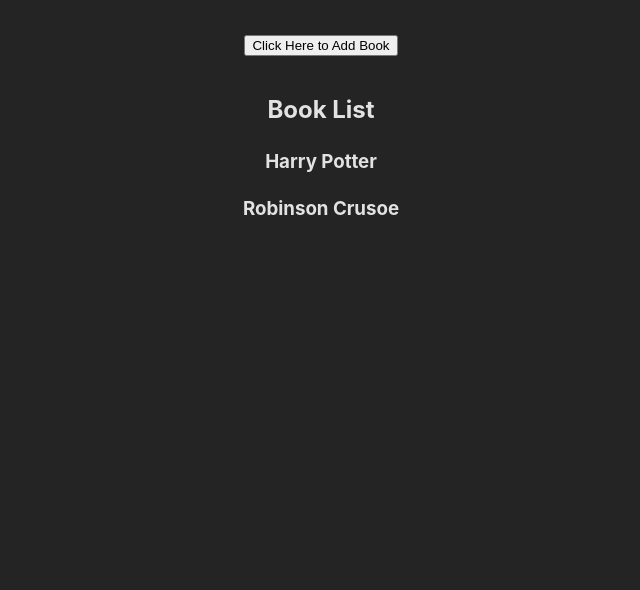
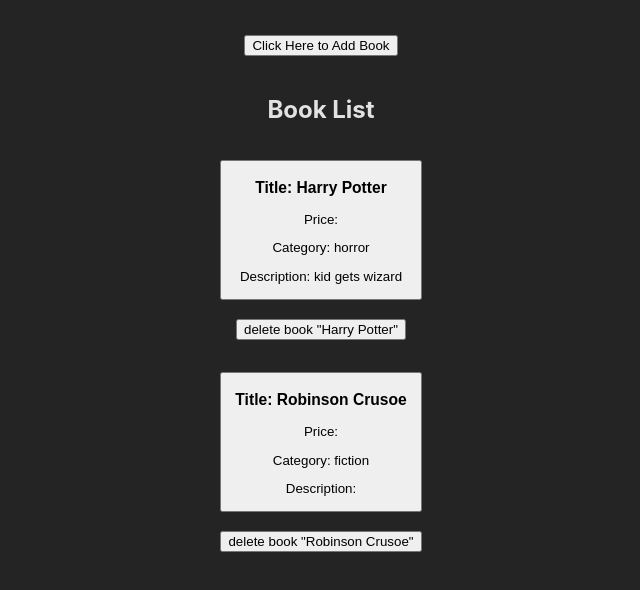
Before and after one commit to EvasiveJosh/bookstore, a React (Vite) app: page / in a window 1280 px wide. Shown: the top 590 px of the page, without its empty margins (319-959 px from the left). Built offline with nearby package versions, Linux system fonts and the light colour scheme.

Commit message:
current code

```diff
--- a/src/App.jsx
+++ b/src/App.jsx
@@ -3,12 +3,12 @@ import "./App.css";
 // import editPopUp from "./components/editPopUp";
 import { BookList } from "./components/booklist";
 import { AddBookPopUp } from "./components/AddBookModal";
+import { EditBookPopUp } from "./components/EditBookModal";
 
 function App() {
 
   const [openAddModal,setAddModal] = useState(false);
   const [openEditModal,setEditModal] = useState(false);
-
   return (
     <div className="flex">
       <div className="add-button">
--- a/src/assets/array.js
+++ b/src/assets/array.js
@@ -6,7 +6,7 @@ const bookArray = [
         name: 'Harry Potter',
         price:'',
         category:'horror',
-        descript:''
+        descript:'kid gets wizard'
     },
     {
         bookId: nanoid(),
--- /dev/null
+++ b/src/components/EditBookModal.jsx
@@ -0,0 +1,32 @@
+import React from "react";
+import { useState } from "react";
+import { editBook } from "../reducers/bookreducer";
+import { useDispatch, useSelector } from "react-redux";
+import "../styling/EditBookModal.css"
+
+export const EditBookPopUp = (bookId) =>{
+    const books = useSelector(state => state.books.find(book => book.bookId === props.bookId))
+    const [newTitle,setTitle] = useState("")
+    const [newPrice,setPrice] = useState("")
+    const [newCategory,setCategory] = useState("")
+    const [newDescription,setDescription] = useState("")
+    console.log(descript)
+
+    const handleTitleChange = (e) =>{
+        setTitle(e.target.value);
+    };
+    const handlePriceChange = (e) =>{
+        setPrice(e.target.value);
+    };
+    const handleCategoryChange = (e) =>{
+        setCategory(e.target.value);
+    };
+    const handleDescriptionChange = (e) =>{
+        setDescription(e.target.value);
+    };
+    const dispatch = useDispatch()
+    const changes = {id:bookId,name:newTitle,price:newPrice,category:newCategory,descript:newDescription}
+    return (
+        <h1>hello</h1>
+    );
+}
--- a/src/components/booklist.jsx
+++ b/src/components/booklist.jsx
@@ -1,20 +1,35 @@
 import React from 'react'
-import { useSelector } from 'react-redux'
+import { useDispatch, useSelector } from 'react-redux'
+import '../styling/BookList.css'
+import { removeBook } from '../reducers/bookreducer'
+import { EditBookPopUp } from './EditBookModal'
+import { useState } from 'react'
 
 export const BookList = () => {
   const books = useSelector(state => state.books)
-  console.log(books);
+  const dispatch = useDispatch()
+  const [selectedBook, setSelectedBook] = useState();
   const renderedBooks = books.map(book => (
-    <article className="book-excerpt" key={book.bookId}>
-      <h3>{book.name}</h3>
-      <p className="book-content">{book.descript.substring(0, 100)}</p>
-    </article>
+    <div className='book'>
+      <button className="book-excerpt" key={book.bookId} onClick={() => {setSelectedBook(book.bookId)}}>
+        <h3>Title: {book.name}</h3>
+        <p className='book-price'>Price: {book.price}</p>
+        <p className='book-category'>Category: {book.category}</p>
+        <p className="book-content">Description: {book.descript.substring(0, 500)}</p>
+      </button>
+      <div className='delete'>
+        <button className='delete-button' onClick={() =>{dispatch(removeBook(book))}}>
+          delete book "{book.name}"
+        </button>
+      </div>
+    </div>
   ))
 
   return (
     <section className="book-list">
       <h2>Book List</h2>
       {renderedBooks}
+      {selectedBook && <EditBookPopUp bookId={selectedBook} />}
     </section>
   )
 }
--- /dev/null
+++ b/src/styling/BookList.css
@@ -0,0 +1,8 @@
+.book{
+    display: flex;
+    flex-direction: column;
+    margin-top: 2rem;
+}
+.delete{
+    margin-top: 1rem;
+}
```
Also changed, not shown: src/components/editPopUp.jsx (deleted, +0 -51 lines), src/styling/EditBookModal.css (added).
